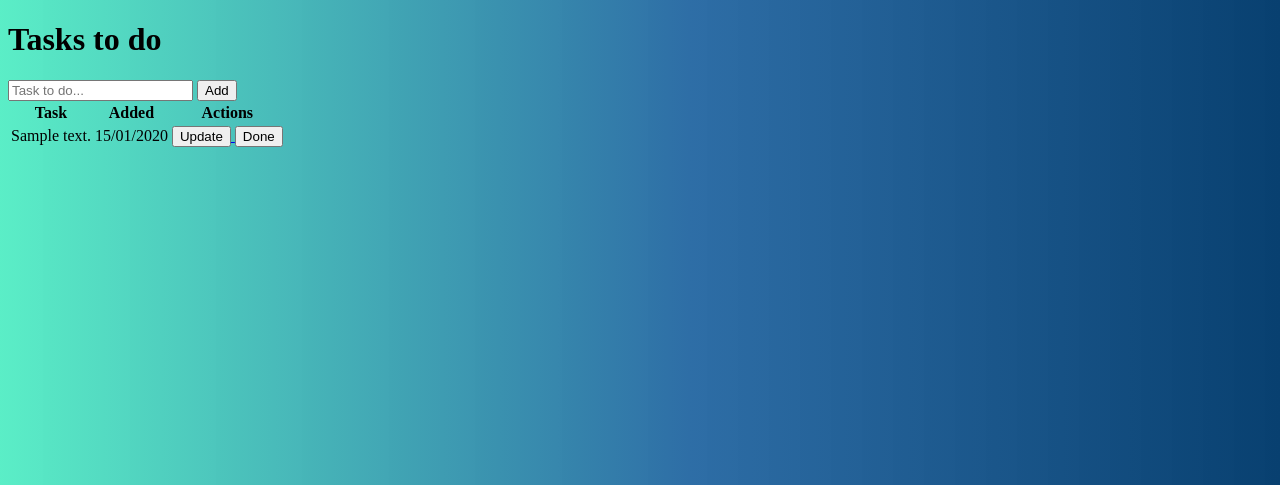
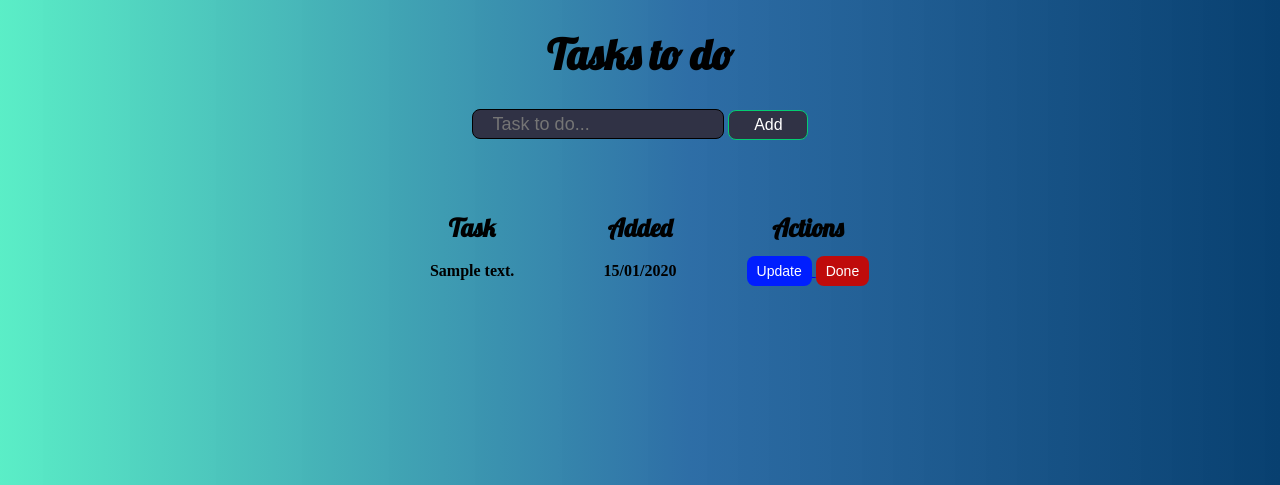
Before and after one commit to AdamWonia/to-do-list-flask, a Flask app: page /tasks in a window 1280 px wide. Shown: the top 485 px of the page. Run offline with Flask 2, Linux system fonts and the light colour scheme; tables that the repository leaves empty hold one stand-in row (values such as "Sample post").

Commit message:
css added

```diff
--- a/static/css/styles.css
+++ b/static/css/styles.css
@@ -5,3 +5,120 @@ body {
     background: linear-gradient(90deg, rgba(2,0,36,1) 0%, rgba(71,236,192,0.8942927512801996) 0%,
     rgba(29,98,159,0.9251050762101716) 54%, rgba(8,64,112,1) 100%);
 }
+
+h1 {
+    font-family: 'Lobster', cursive;
+}
+
+.center {
+    text-align: center;
+    margin: 0 auto;
+}
+
+.top-label {
+    font-family: 'Lobster', cursive;
+    font-size: 42px;
+    color: black;
+}
+
+.button {
+    background-color: #303245;
+    border: 1px solid #04cc72;
+    border-radius: 8px;
+    padding: 5px 5px 5px 5px;
+    width: 80px;
+    height: 30px;
+    text-align: center;
+    text-decoration: none;
+    display: inline-block;
+    font-size: 16px;
+    color: white;
+    cursor: pointer;
+    -webkit-transition-duration: 0.2s;
+    transition-duration: 0.4s;
+}
+
+.button:hover {
+    box-shadow: 0 12px 16px 0 rgba(0,0,0,0.24),
+    0 17px 50px 0 rgba(0,0,0,0.19);
+}
+
+.input-container {
+    height: 100px;
+    position: relative;
+    width: 100%;
+    margin-top: 20px;
+}
+
+.input {
+    background-color: #303245;
+    border-radius: 8px;
+    border: 1px solid black;
+    box-sizing: border-box;
+    color: #bcc2bd;
+    font-size: 18px;
+    height: 30px;
+    outline: 0;
+    padding: 4px 20px 4px 20px;
+    width: 20%;
+}
+
+table {
+    width: 40%;
+}
+
+th {
+    width: 20%;
+    font-family: 'Lobster', cursive;
+    font-size: 25px;
+    color: black;
+}
+
+td {
+    font-weight: bold;
+    width: 15%;
+    //border: 1px solid black;
+    border-radius: 8px;
+    padding-top: 10px;
+    padding-bottom: 10px;
+}
+
+#done {
+    background-color: #bf0b0b;
+    border-radius: 8px;
+    border-style: none;
+    box-sizing: border-box;
+    color: #FFFFFF;
+    cursor: pointer;
+    display: inline-block;
+    font-size: 14px;
+    font-weight: 500;
+    height: 30px;
+    padding: 5px 10px 5px 10px;
+    position: relative;
+    text-align: center;
+}
+
+#done:hover {
+    background-color: #750505;
+}
+
+#update {
+    background-color: #001eff;
+    border-radius: 8px;
+    border-style: none;
+    box-sizing: border-box;
+    color: #FFFFFF;
+    cursor: pointer;
+    display: inline-block;
+    font-size: 14px;
+    font-weight: 500;
+    height: 30px;
+    padding: 5px 10px 5px 10px;
+    position: relative;
+    text-align: center;
+}
+
+#update:hover {
+    background-color: #000e78;
+}
```
